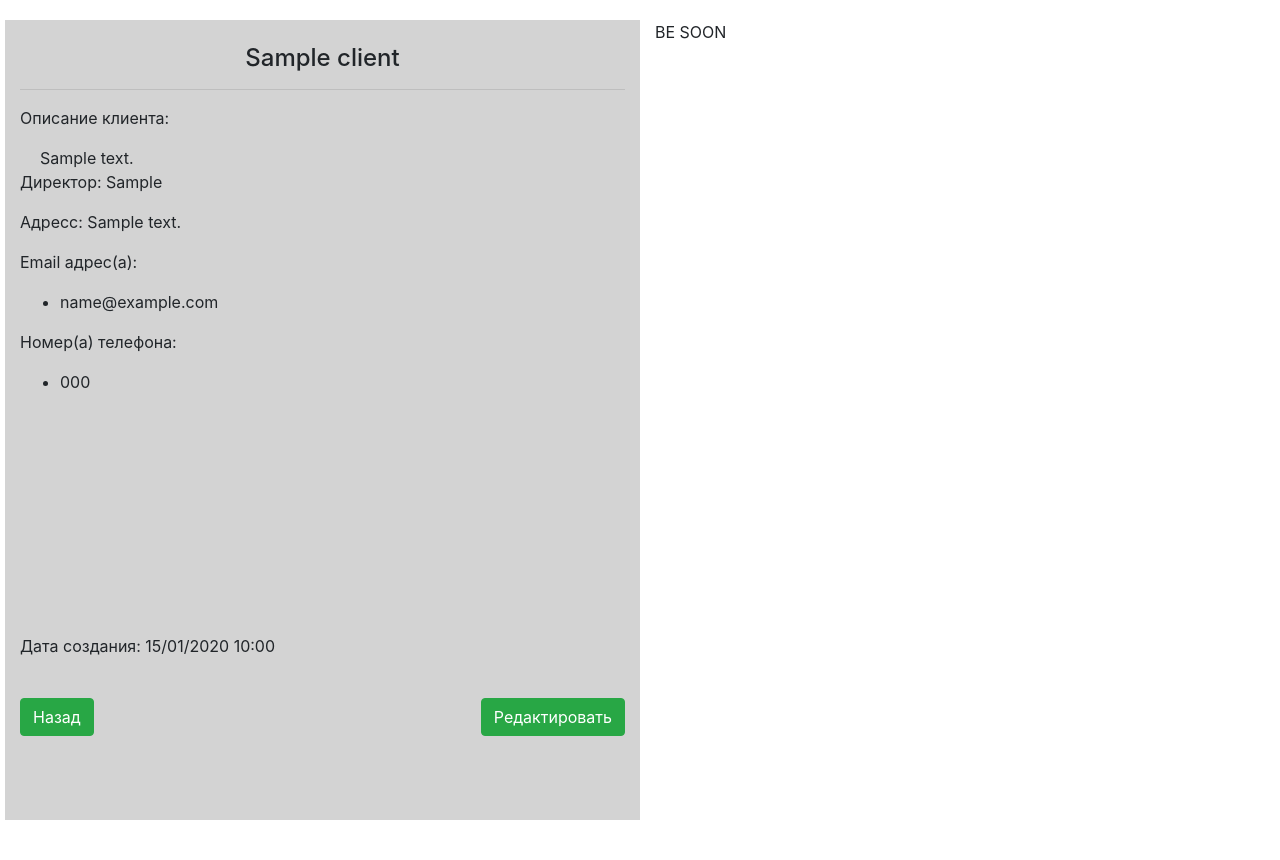
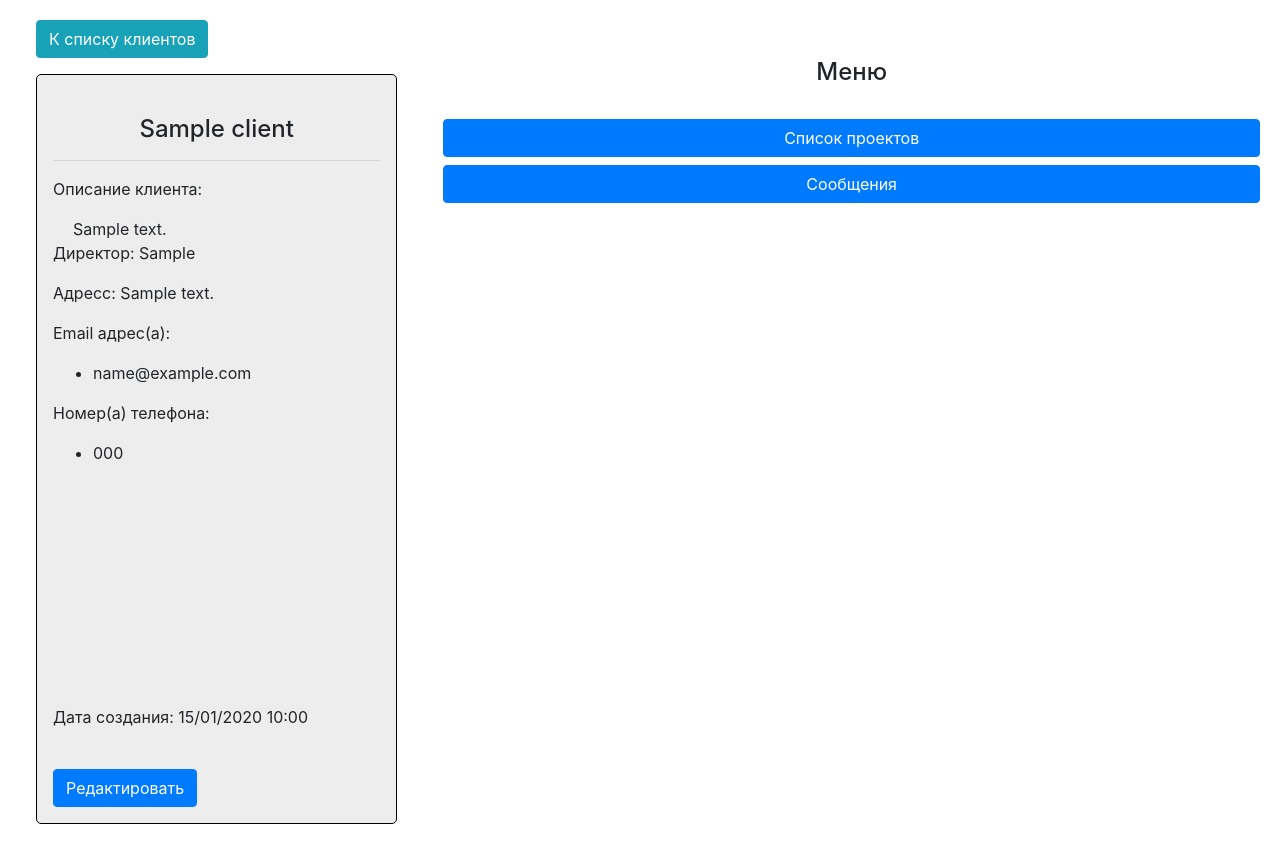
Before and after one commit to demirug/crm, a Django app: page /clients/1 in a window 1280 px wide. Shown: the part 56-916 px from the top of the page. Before the commit the page ends 876 px from the top, so only its background shows below. Run offline with Django 3.2, Linux system fonts and the light colour scheme; tables that the repository leaves empty hold one stand-in row (values such as "Sample post"); some libraries are stand-ins or nearby versions.

Commit message:
Changed client detail view style. Added ability extends this view

```diff
--- /dev/null
+++ b/clients/static/clients/css/detail.css
@@ -0,0 +1,7 @@
+.client-form {
+    background-color: #EDEDED;
+    border-radius: 5px;
+    border: black 1px solid;
+    margin: 1em;
+    padding: 1em;
+}
--- a/clients/templates/clients/clientDetail.html
+++ b/clients/templates/clients/clientDetail.html
@@ -1,9 +1,15 @@
 {% extends 'base.html' %}
 {% block title %}Клиент {{ object.comp_name }}{% endblock %}
+{% block head %}
+    {% load static %}
+    <link rel="stylesheet" href="{% static 'clients/css/detail.css' %}">
+    {% block subhead %}{% endblock %}
+{% endblock %}
 {% block content %}
-
-        <div style="height: 100vh" class="row">
-            <div style="background-color: lightgray" class="col-sm">
+        <a class="btn btn-info btn-small" style="margin-left: 1em" href="{% url 'home' %}">К списку клиентов</a>
+        <div class="row">
+            <div class="col-sm-4">
+                <div class="client-form">
                     <br>
                     <center><h4>{{ object.comp_name }}</h4></center>
                     <hr>
@@ -33,11 +39,19 @@
                         <p>Последнее редактирование: {{ object.editDate|date:"d/m/Y" }} {{ object.editDate|time:"H:i" }}</p>
                     {% endif %}
                     <br>
-                <a class="btn btn-success" href="{% url 'home' %}">Назад</a>
-                <a style="float: right" class="btn btn-success" href="{% url 'clients:edit' object.pk %}">Редактировать</a>
+                    <a class="btn btn-primary" href="{% url 'clients:edit' object.pk %}">Редактировать</a>
+                </div>
             </div>
             <div class="col-sm">
-                BE SOON
+                {% block colum %}
+                    <center>
+                        <h4>Меню</h4>
+                    </center>
+                    <br>
+                    <a class="btn btn-primary btn-block" href="{% url 'projects:view' object.pk %}">Список проектов</a>
+                    <a class="btn btn-primary btn-block" href="">Сообщения</a>
+                {% endblock %}
+
             </div>
         </div>
     </div>
```
Lines whose indentation alone changed are shown as unchanged.
